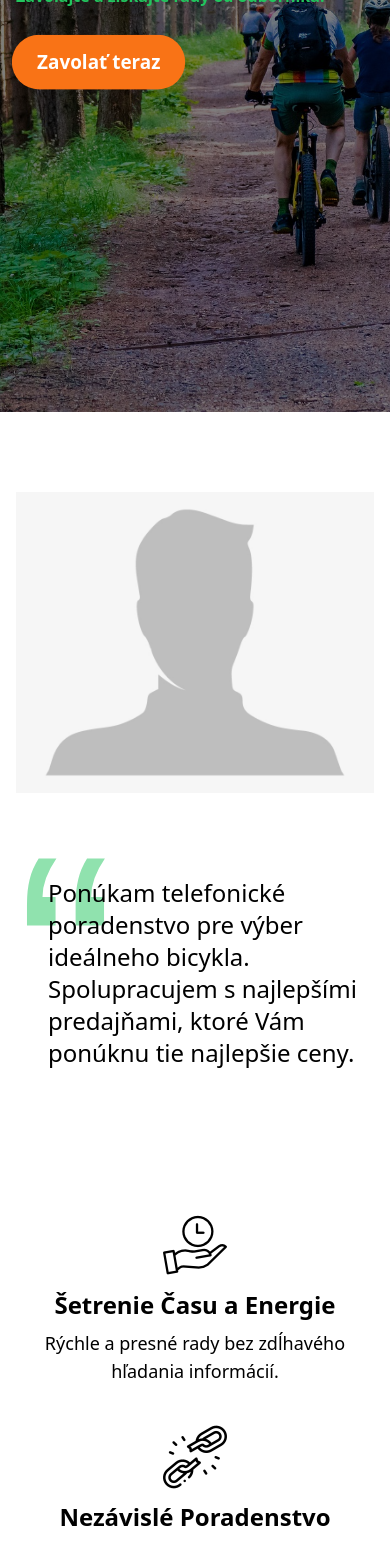
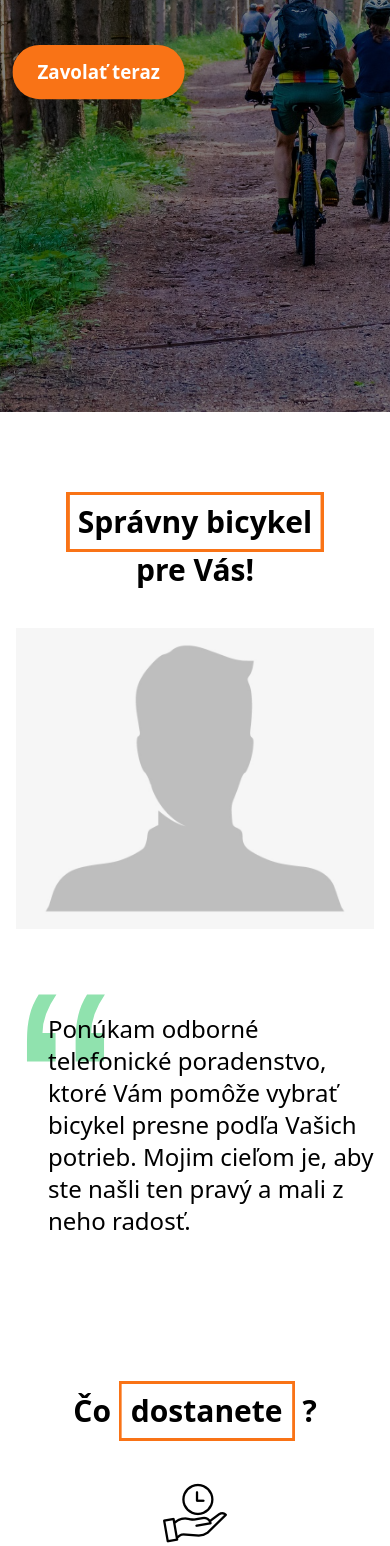
Before and after one commit to malstan/bike-poradca, a Nuxt app: page / in a window 390 px wide. Shown: the part 432-1978 px from the top of the page. Built offline with nearby package versions, Linux system fonts and the light colour scheme.

Commit message:
enhance section layouts and animations for improved user experience

```diff
--- a/components/sections/about.vue
+++ b/components/sections/about.vue
@@ -1,18 +1,46 @@
 <template>
-    <div class="container mx-auto my-20 flex flex-col lg:flex-row gap-3 lg:gap-8 overflow-hidden px-4">
-        <img src="~/assets/images/person.png" alt="predávajúci" class="max-w-96 w-full mx-auto" id="profilePhoto">
+    <div class="container mx-auto my-20 px-4">
+        <h2 class="text-3xl xs:text-4xl lg:text-5xl font-bold mb-10 sm:mb-24 text-center w-full inline-block">
 
-        <div class="pt-10 lg:pt-20 relative" id="quotation">
-            <p class="text-2xl flex-1 pl-8 pt-8 relative quotation pointer-events-none">
-            Ponúkam telefonické poradenstvo pre výber ideálneho bicykla. Spolupracujem s najlepšími predajňami, ktoré Vám ponúknu tie najlepšie ceny.</p>
+            <span class="relative inline-block">
+                <svg class="absolute top-0 left-0 w-full h-full fill-none stroke-orange-500" id="border-svg" style="stroke-width: 6; stroke-dasharray: 520; stroke-dashoffset: 500;" viewBox="0 0 200 60" preserveAspectRatio="none">
+                    <rect x="0" y="0" width="100%" height="100%" />
+                </svg>
+                <span class="relative block p-3">
+                    Správny bicykel
+                </span>
+            </span>
+            pre&nbsp;Vás!
+        </h2>
+        <div class=" flex flex-col lg:flex-row gap-3 lg:gap-8 overflow-hidden">
+            <img src="~/assets/images/person.png" alt="predávajúci" class="max-w-96 w-full mx-auto" id="profilePhoto">
+
+            <div class="pt-10 lg:pt-20 relative" id="quotation">
+                <p class="text-2xl flex-1 pl-8 pt-8 relative quotation pointer-events-none">
+                Ponúkam odborné telefonické poradenstvo, ktoré Vám pomôže vybrať bicykel presne podľa Vašich potrieb. Mojim cieľom je, aby ste našli ten pravý a mali z neho radosť.</p>
+            </div>
+
         </div>
-
     </div>
 </template>
 <script setup lang="ts">
 import gsap from '~/plugins/gsap';
 
 onMounted(() => {
+
+    gsap.to('#border-svg rect', {
+        strokeDashoffset: 0,
+        duration: 2,
+        ease: 'power2.out',
+        scrollTrigger: {
+            trigger: '#border-svg rect',
+            start: 'top 80%',
+            end: 'top 50%',
+            scrub: false,
+            markers: false
+        }
+    });
+
     gsap.fromTo('#profilePhoto',
         { opacity: 0, x: -50 },
         {
--- a/components/sections/contact.vue
+++ b/components/sections/contact.vue
@@ -1,6 +1,6 @@
 <template>
     <div class="contaner mx-auto py-20 px-4" id="contact">
-        <h2 class="text-center text-2xl md:text-5xl mb-10 px-10 text-green-500 font-bold">Kontaktujte ma e-mailom</h2>
+        <h2 class="text-center text-2xl xs:text-3xl lg:text-4xl md:text-5xl mb-10 px-10  font-bold">Kontaktujte ma <span class="whitespace-nowrap">e-mailom</span></h2>
         <form class="max-w-lg mx-auto">
             <div class="flex flex-col xs:flex-row gap-4 mb-4">
                 <input type="text" id="name" name="name" placeholder="Meno" class="flex-1" />
--- a/components/sections/hero.vue
+++ b/components/sections/hero.vue
@@ -3,7 +3,7 @@
         <div class="absolute inset-0 bg-black opacity-50"></div>
         <div class="relative container mx-auto py-10">
             <h1 class="text-3xl xs:text-4xl md:text-6xl lg:text-7xl text-white font-bold mb-4 md:mb-8 leading-tight" id="title">Váš osobný poradca<br>pri kúpe bicykla!</h1>
-            <h2 class="textlg xs:text-xl md:text-2xl lg:text-3xl text-green-500 font-bold mb-4 lg:mb-10 min-h-9" id="subTitle"></h2>
+            <h2 class="text-lg xs:text-xl md:text-2xl lg:text-3xl text-green-500 font-bold mb-4 lg:mb-10 min-h-14 xs:min-h-9" id="subTitle"></h2>
 
             <UiCallNow id="heroBtn"/>
         </div>
--- a/components/sections/howItWorks.vue
+++ b/components/sections/howItWorks.vue
@@ -1,6 +1,19 @@
 <template>
     <div class="bg-green-500">
         <div class="container mx-auto py-10 px-4">
+
+        <h2 class="text-3xl xs:text-4xl lg:text-5xl text-white font-bold my-10 text-center w-full inline-block">
+            Cesta k
+            <span class="relative inline-block">
+            <svg class="absolute top-0 left-0 w-full h-full fill-none stroke-orange-500" id="border-svg-process" style="stroke-width: 6; stroke-dasharray: 520; stroke-dashoffset: 500;" viewBox="0 0 200 60" preserveAspectRatio="none">
+                <rect x="0" y="0" width="100%" height="100%" />
+            </svg>
+            <span class="relative block p-3">
+                vysnenému
+            </span>
+            </span>
+            bicyklu.
+        </h2>
 
             <div class="relative process-section">
                 <!-- first -->
@@ -36,7 +49,7 @@
                     <div class="w-full lg:w-2/5 justify-items-end opacity-0 ml-10 xs:ml-0" id="step2">
                         <div class="shadow-lg rounded-lg p-4 xs:p-10 max-w-96 bg-green-600">
                             <span class="block mb-3 text-md font-bold text-orange-500">02</span>
-                            <p class="text-xl xs:text-2xl text-white">Poradím Vám, ktorý bicykel je pre Vás najlepší.</p>
+                            <p class="text-xl xs:text-2xl text-white">Povedzte mi o vašom budúcom bicykli.</p>
                         </div>
                     </div>
 
@@ -75,7 +88,7 @@
                     <div class="w-full lg:w-2/5 opacity-0 mr-10 xs:mr-0" id="step3">
                         <div class="shadow-lg rounded-lg p-4 xs:p-10 max-w-96 bg-green-600">
                             <span class="block mb-3 text-md font-bold text-orange-500">03</span>
-                            <p class="text-xl xs:text-2xl text-white">Odporúčim Vám najbližšiu predajňu.</p>
+                            <p class="text-xl xs:text-2xl text-white">Poradím Vám, ktorý bicykel je pre Vás najlepší.</p>
                         </div>
                     </div>
                 </div>
@@ -125,6 +138,19 @@ const line3 = ref(null);
 const line32 = ref(null);
 
 onMounted(() => {
+
+    gsap.to('#border-svg-process rect', {
+        strokeDashoffset: 0,
+        duration: 2,
+        ease: 'power2.out',
+        scrollTrigger: {
+            trigger: '#border-svg-process rect',
+            start: 'top 80%',
+            end: 'top 50%',
+            scrub: false,
+            markers: false
+        }
+    });
 
     gsap.to(ball1.value,
         {
--- a/components/sections/whyMe.vue
+++ b/components/sections/whyMe.vue
@@ -1,5 +1,19 @@
 <template>
   <div class="container mx-auto px-4 py-16 my-20">
+
+    <h2 class="text-3xl xs:text-4xl lg:text-5xl font-bold mb-10 sm:mb-28 text-center w-full inline-block">
+      Čo
+        <span class="relative inline-block">
+          <svg class="absolute top-0 left-0 w-full h-full fill-none stroke-orange-500" id="border-svg-benefits" style="stroke-width: 6; stroke-dasharray: 520; stroke-dashoffset: 500;" viewBox="0 0 200 60" preserveAspectRatio="none">
+              <rect x="0" y="0" width="100%" height="100%" />
+          </svg>
+          <span class="relative block p-3">
+              dostanete
+          </span>
+        </span>
+      ?
+    </h2>
+
     <div class="grid grid-cols-1 md:grid-cols-2 xl:grid-cols-4 gap-10">
         <div v-for="benefit in benefits" :key="benefit.title" class="flex flex-col items-center gap-2">
             <img ref="iconRefs" :src="benefit.icon" alt="check" class="" />
@@ -22,7 +36,19 @@ const titleRefs = ref([]);
 const descRefs = ref([]);
 
 onMounted(() => {
-  // Vytvorenie animácií pre každý benefit
+  gsap.to('#border-svg-benefits rect', {
+      strokeDashoffset: 0,
+      duration: 2,
+      ease: 'power2.out',
+      scrollTrigger: {
+          trigger: '#border-svg-benefits rect',
+          start: 'top 80%',
+          end: 'top 50%',
+          scrub: false,
+          markers: false
+      }
+  });
+
   iconRefs.value.forEach((icon, index) => {
     gsap.fromTo(icon,
       { y: -20, opacity: 0 },
```
Lines whose indentation alone changed are shown as unchanged.
